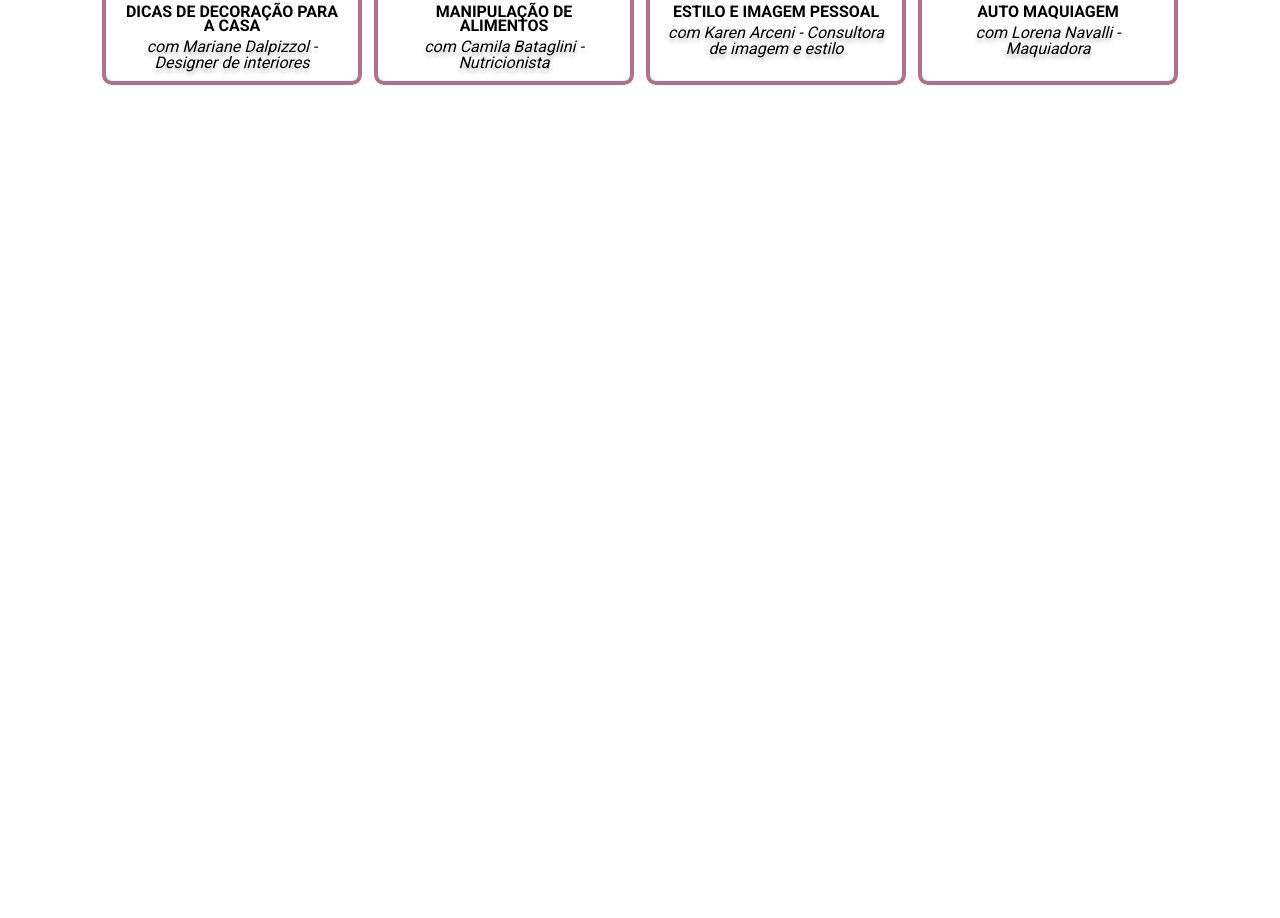
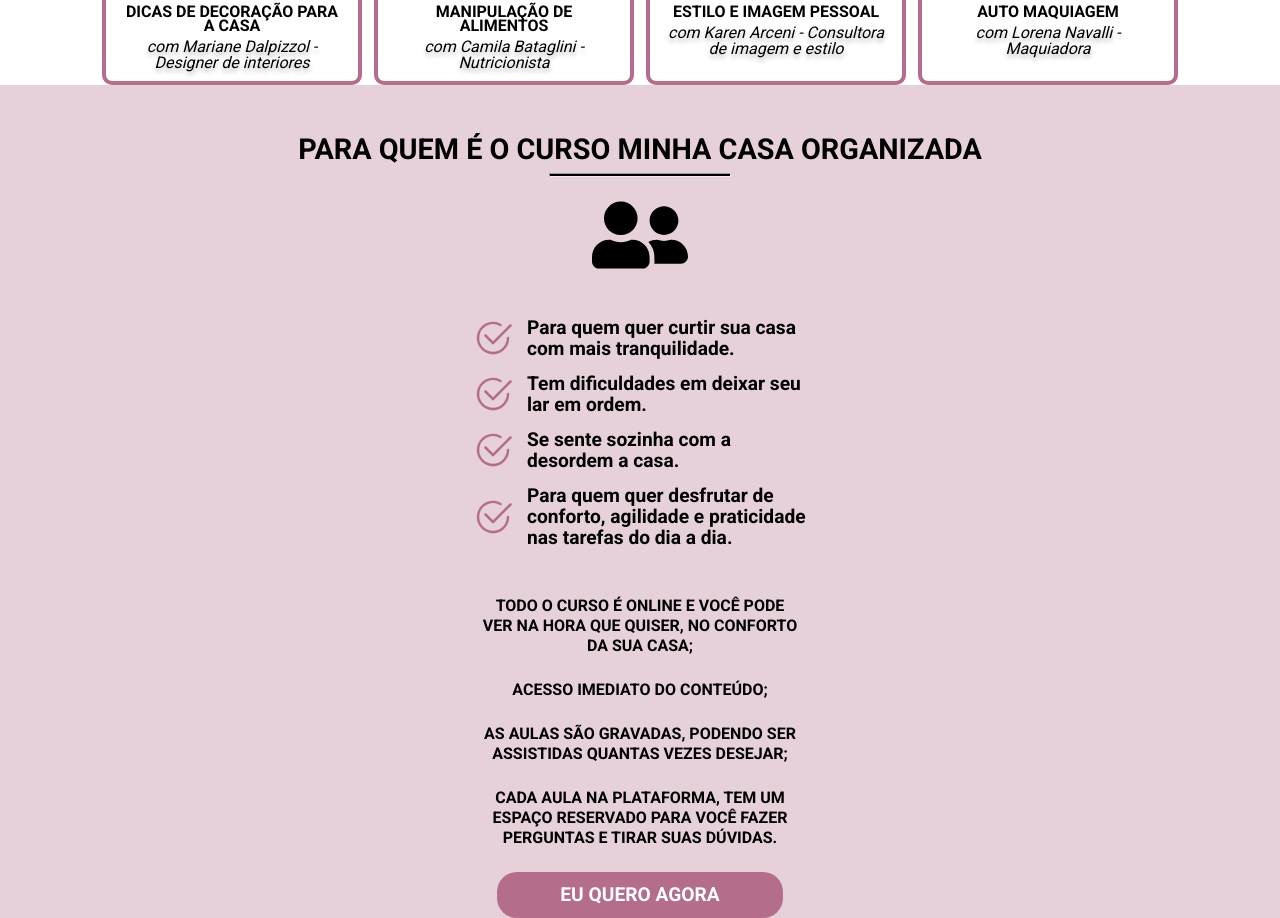
Before and after one commit to JuniorAlvesbr/leticiamartins.com.br-curso, a Next.js app: page / in a window 1280 px wide. Shown: the part 1687-2605 px from the top of the page. Before the commit the page ends 1772 px from the top, so only its background shows below. Built offline with nearby package versions, Linux system fonts and the light colour scheme.

Commit message:
create WhoisContent section

```diff
--- /dev/null
+++ b/components/WhoisCourse/index.js
@@ -0,0 +1,38 @@
+import { Container, UsersIcon, List, Item, CheckIcon, TextContent, Text } from "./styles";
+import { SubTitle } from '../../object/SubTitle'
+import { BlackLine } from '../../object/Line'
+import Button from '../Button'
+
+const list = [
+    'Para quem quer curtir sua casa com mais tranquilidade.',
+    'Tem dificuldades em deixar seu lar em ordem.',
+    'Se sente sozinha com a desordem a casa.',
+    'Para quem quer desfrutar de conforto, agilidade e praticidade nas tarefas do dia a dia.'
+]
+
+const text = [
+    'TODO O CURSO É ONLINE E VOCÊ PODE VER NA HORA QUE QUISER, NO CONFORTO DA SUA CASA;',
+    'ACESSO IMEDIATO DO CONTEÚDO;',
+    'AS AULAS SÃO GRAVADAS, PODENDO SER ASSISTIDAS QUANTAS VEZES DESEJAR;',
+    'CADA AULA NA PLATAFORMA, TEM UM ESPAÇO RESERVADO PARA VOCÊ FAZER PERGUNTAS E TIRAR SUAS DÚVIDAS.',
+]
+
+export default function WhoisCourse() {
+    return (
+        <Container>
+            <SubTitle>Para quem é o curso minha casa Organizada</SubTitle>
+            <BlackLine />
+            <UsersIcon />
+
+            <List>
+                {list.map((item, index) => <Item key={index}><CheckIcon /><span>{item}</span></Item>)}
+            </List>
+
+            <TextContent>
+                {text.map((item, index) => <Text key={index}>{item}</Text>)}
+            </TextContent>
+
+            <Button>Eu quero agora</Button>
+        </Container >
+    )
+}
--- /dev/null
+++ b/components/WhoisCourse/styles.js
@@ -0,0 +1,53 @@
+import styled from 'styled-components'
+import { FaUserFriends } from "react-icons/fa"
+import { BsCheck2Circle } from "react-icons/bs"
+
+export const Container = styled.section`
+    background-color: ${({ theme }) => theme.colors.fourth};
+    display: flex;
+    flex-direction: column;
+    align-items: center;
+    padding-top: 50px;
+`
+
+export const UsersIcon = styled(FaUserFriends)`
+    font-size: 6rem;
+`
+
+export const CheckIcon = styled(BsCheck2Circle)`
+    font-size: 2.5rem;
+    color: ${({ theme }) => theme.colors.third};
+`
+
+export const List = styled.ul`
+    margin-top : 34px;
+`
+
+
+export const Item = styled.li`
+    font-size: 1.2rem;
+    font-weight: 700;
+    line-height: 21px;
+    display: flex;
+    align-items: center;
+    margin-bottom: 14px;
+
+    > span {
+        display: inline-block;
+        max-width: 280px;
+        margin-left: 14px;
+    }
+`
+
+export const TextContent = styled.div`
+    margin-top: 34px;
+`
+
+export const Text = styled.p`
+    font-weight: 700;
+    text-align: center;
+    text-transform: uppercase;
+    line-height: 20px;
+    margin-bottom: 24px;
+    width: 320px;
+`
--- a/package.json
+++ b/package.json
@@ -9,6 +9,7 @@
     "next": "latest",
     "react": "^17.0.2",
     "react-dom": "^17.0.2",
+    "react-icons": "^4.3.1",
     "react-is": "^17.0.2",
     "react-player": "^2.10.0",
     "styled-components": "^5.2.3"
--- a/pages/index.js
+++ b/pages/index.js
@@ -1,5 +1,6 @@
 import Hero from "../components/Hero"
 import CourseContent from "../components/CourseContent"
+import WhoisCourse from "../components/WhoisCourse"
 
 function Home() {
   return (
@@ -9,6 +10,7 @@ function Home() {
       </header>
       <main>
         <CourseContent />
+        <WhoisCourse />
       </main>
     </>
   )
```
Also changed, not shown: 1 other file (tests, documents, lock files or other folders).
